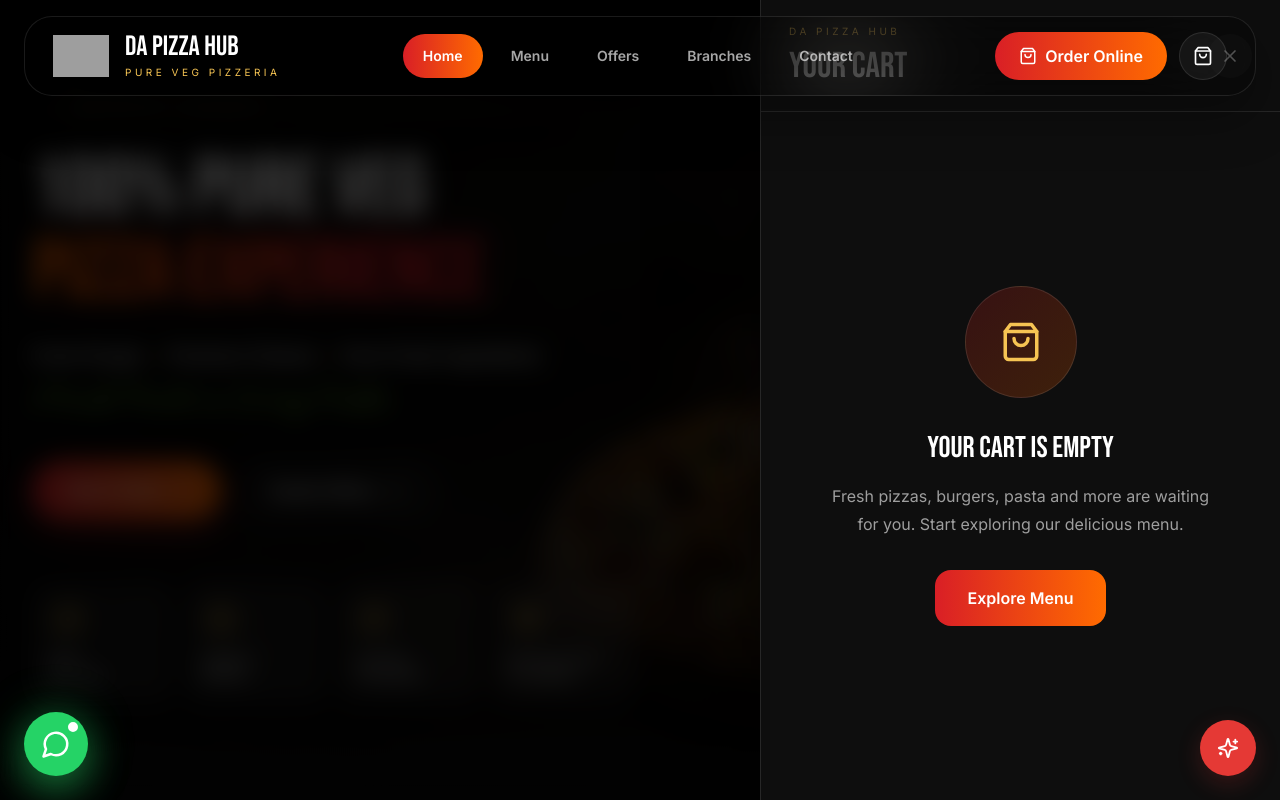
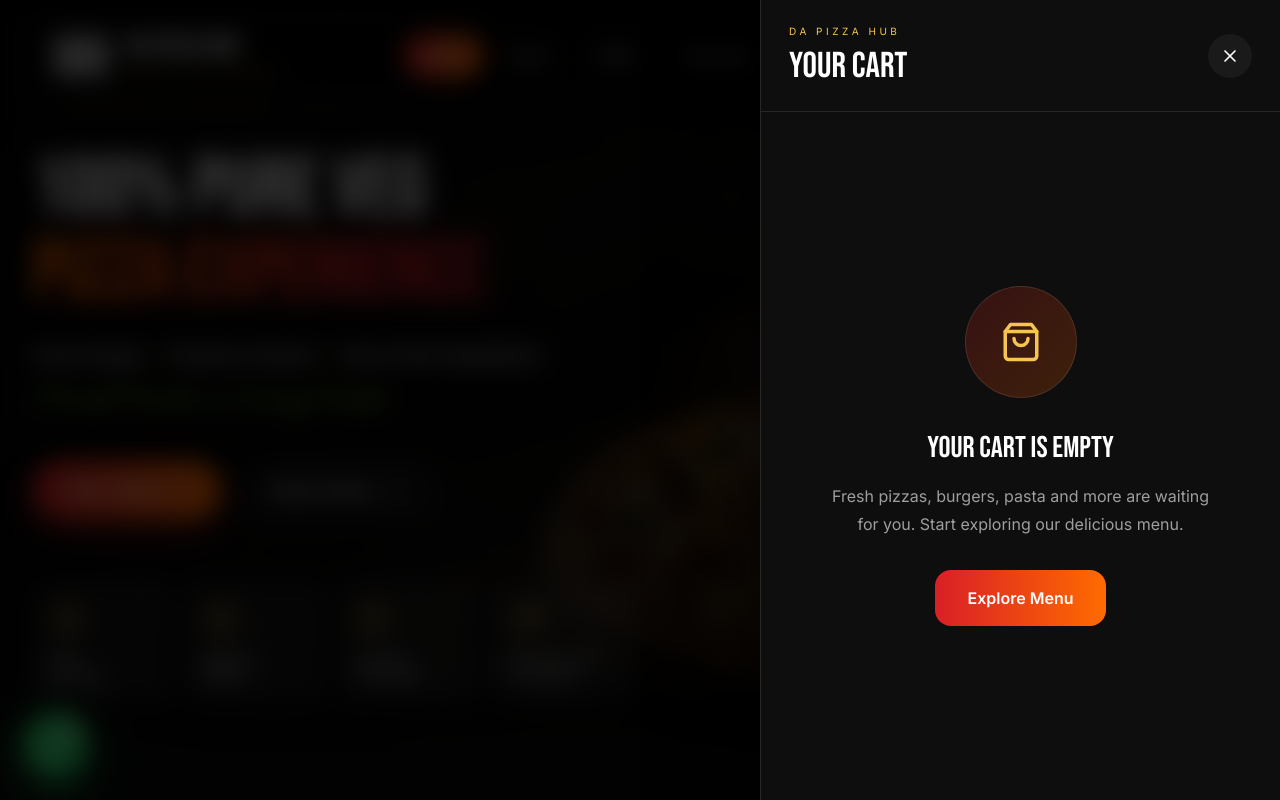
Before and after one commit to prashantvis098/dapizzahub1, a Next.js app: page / in a window 1280 px wide. Both pictures are taken after a click on the button 1202 px from the left and 56 px from the top of the page. Shown: the top 800 px of the page. Built offline with nearby package versions, Linux system fonts and the light colour scheme; grey boxes are pictures that could not be loaded.

Commit message:
Describe your changes

```diff
--- a/src/components/cart/CartDrawer.tsx
+++ b/src/components/cart/CartDrawer.tsx
@@ -39,7 +39,7 @@
         initial={{ opacity: 0 }}
         animate={{ opacity: 1 }}
         exit={{ opacity: 0 }}
-        className="fixed inset-0 z-[80]"
+        className="fixed inset-0 z-[150]"
       >
         {/* Overlay */}
         <motion.div
@@ -109,7 +109,7 @@
 
               <Link
                 href="/menu"
-                onClick={closeCart}
+                onClick={() => setTimeout(() => closeCart(), 0)}
                 className="inline-flex h-14 items-center justify-center rounded-2xl bg-gradient-to-r from-[#D91F26] to-[#FF6B00] px-8 font-semibold text-white transition-all hover:scale-105"
               >
                 Explore Menu
@@ -353,7 +353,6 @@
 
   <Link
     href="/checkout"
-    onClick={closeCart}
     className={`flex h-16 w-full items-center justify-center rounded-2xl text-lg font-bold transition-all duration-300 ${
       belowMinimum
         ? "pointer-events-none bg-white/10 text-white/40"
--- a/src/components/cart/MobileOrderBar.tsx
+++ b/src/components/cart/MobileOrderBar.tsx
@@ -38,7 +38,7 @@
         duration: .45,
       }}
 
-      className="fixed bottom-4 left-4 right-4 z-[120] lg:hidden"
+      className="fixed bottom-4 left-4 right-4 z-[50] lg:hidden"
 
     >
               <Link
--- a/src/components/layout/Navbar.tsx
+++ b/src/components/layout/Navbar.tsx
@@ -44,7 +44,7 @@
   }, []);
 
   return (
-    <header className="fixed inset-x-0 top-4 z-[100] px-4 lg:px-6">
+    <header className="fixed inset-x-0 top-4 z-[60] px-4 lg:px-6">
 
       <motion.div
         initial={{
--- a/src/components/menu/CustomizeModal.tsx
+++ b/src/components/menu/CustomizeModal.tsx
@@ -71,7 +71,7 @@
           initial={{ opacity: 0 }}
           animate={{ opacity: 1 }}
           exit={{ opacity: 0 }}
-          className="fixed inset-0 z-[70] flex items-end sm:items-center justify-center"
+          className="fixed inset-0 z-[160] flex items-end sm:items-center justify-center"
         >
           <motion.div
             initial={{ opacity: 0 }}
--- a/src/components/ui/FloatingWhatsApp.tsx
+++ b/src/components/ui/FloatingWhatsApp.tsx
@@ -28,12 +28,16 @@
         duration:.6,
       }}
 
-      // On mobile, the MobileOrderBar (fixed, full-width, z-[120]) sits at
+      // On mobile, the MobileOrderBar (fixed, full-width) sits at
       // bottom-4 whenever the cart has items — without lifting this button
       // above it, they overlap. bottom-24 clears the order bar's height;
       // lg:bottom-6 restores the original position on desktop where the
       // order bar never renders.
-      className="fixed bottom-24 left-4 sm:left-6 lg:bottom-6 z-[110]"
+      //
+      // z-index note: this must stay BELOW the cart drawer (z-150) and
+      // customize modal (z-160) so those overlays are always clickable
+      // and never get blocked by this floating button.
+      className="fixed bottom-24 left-4 sm:left-6 lg:bottom-6 z-[40]"
     >
 
       <motion.div
```
